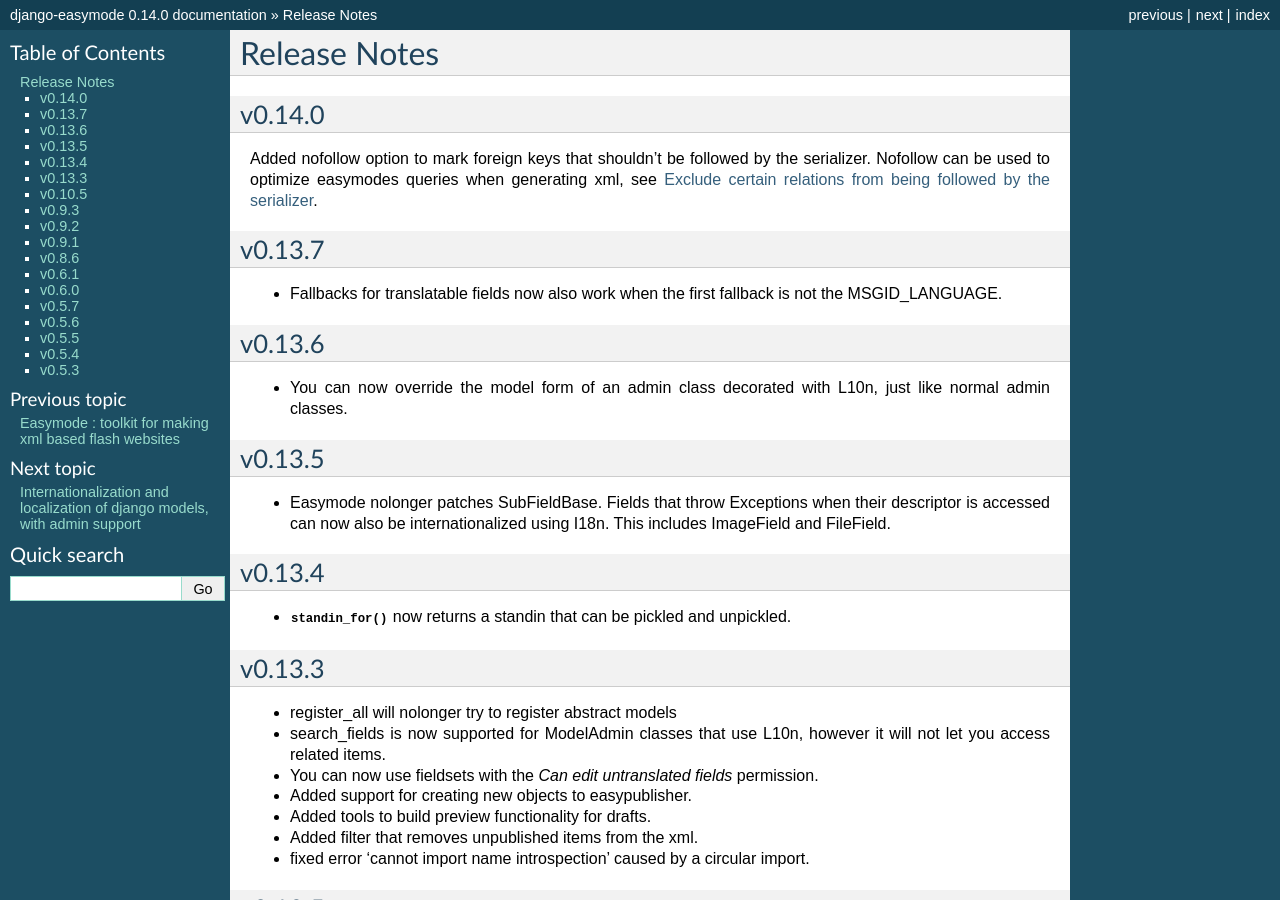
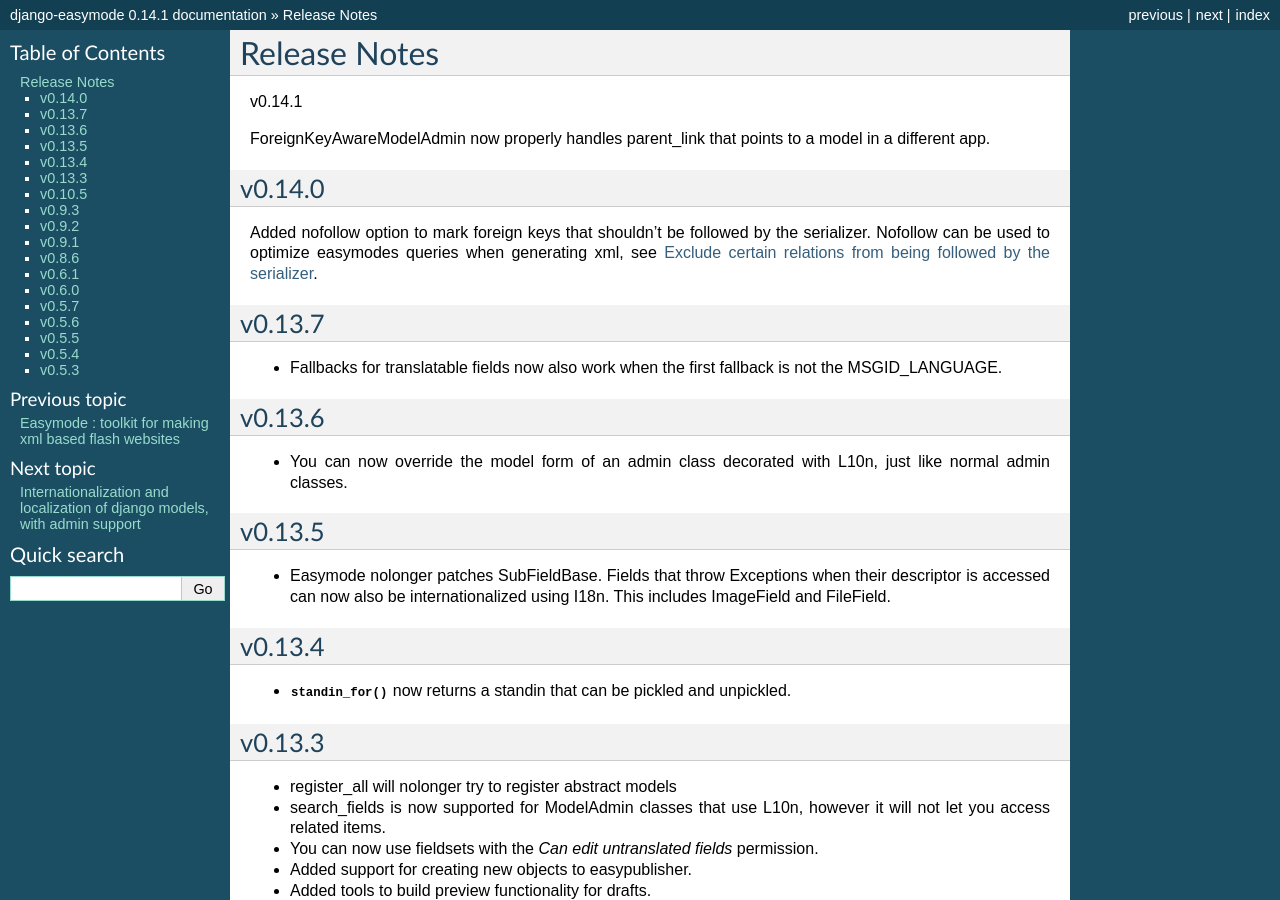
Before and after one commit to specialunderwear/django-easymode, a Sphinx documentation site: the page built from docs/changes.rst, in a window 1280 px wide and 900 px high. Built offline with Sphinx 7.4.7, drawn with Linux system fonts in a browser that asks for light colours; some of the changed text lies outside the part shown.

Commit message:
release 0.14.1

```diff
--- a/docs/changes.rst
+++ b/docs/changes.rst
@@ -1,5 +1,10 @@
 Release Notes
 =============
+
+v0.14.1
+
+ForeignKeyAwareModelAdmin now properly handles parent_link that points to a model
+in a different app.
 
 v0.14.0
 -------
--- a/setup.py
+++ b/setup.py
@@ -15,7 +15,7 @@
 
 release notes at http://packages.python.org/django-easymode/changes.html"""
 
-version = '0.14.0'
+version = '0.14.1'
 packages = []
 data_files = []
 
```
